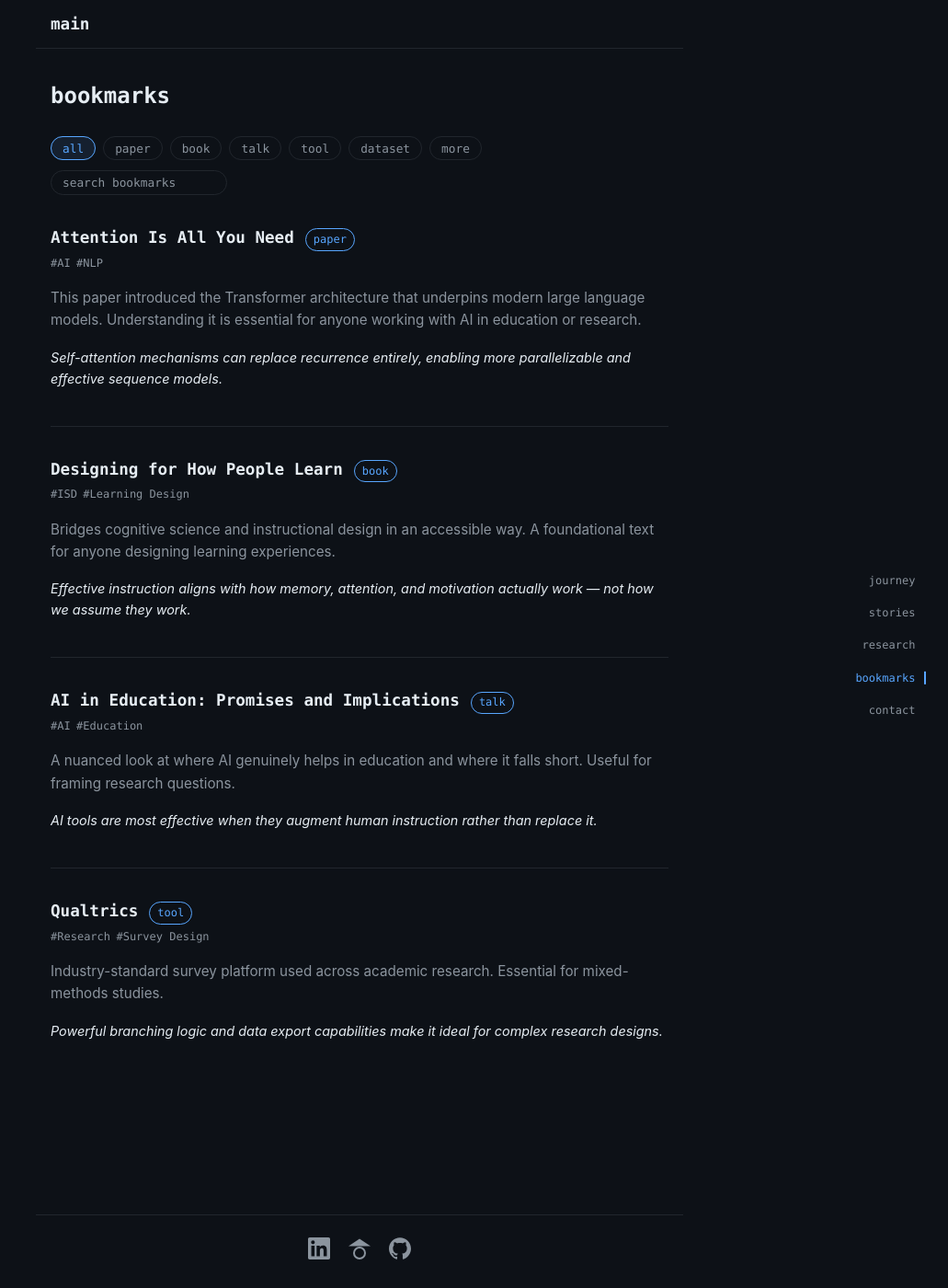
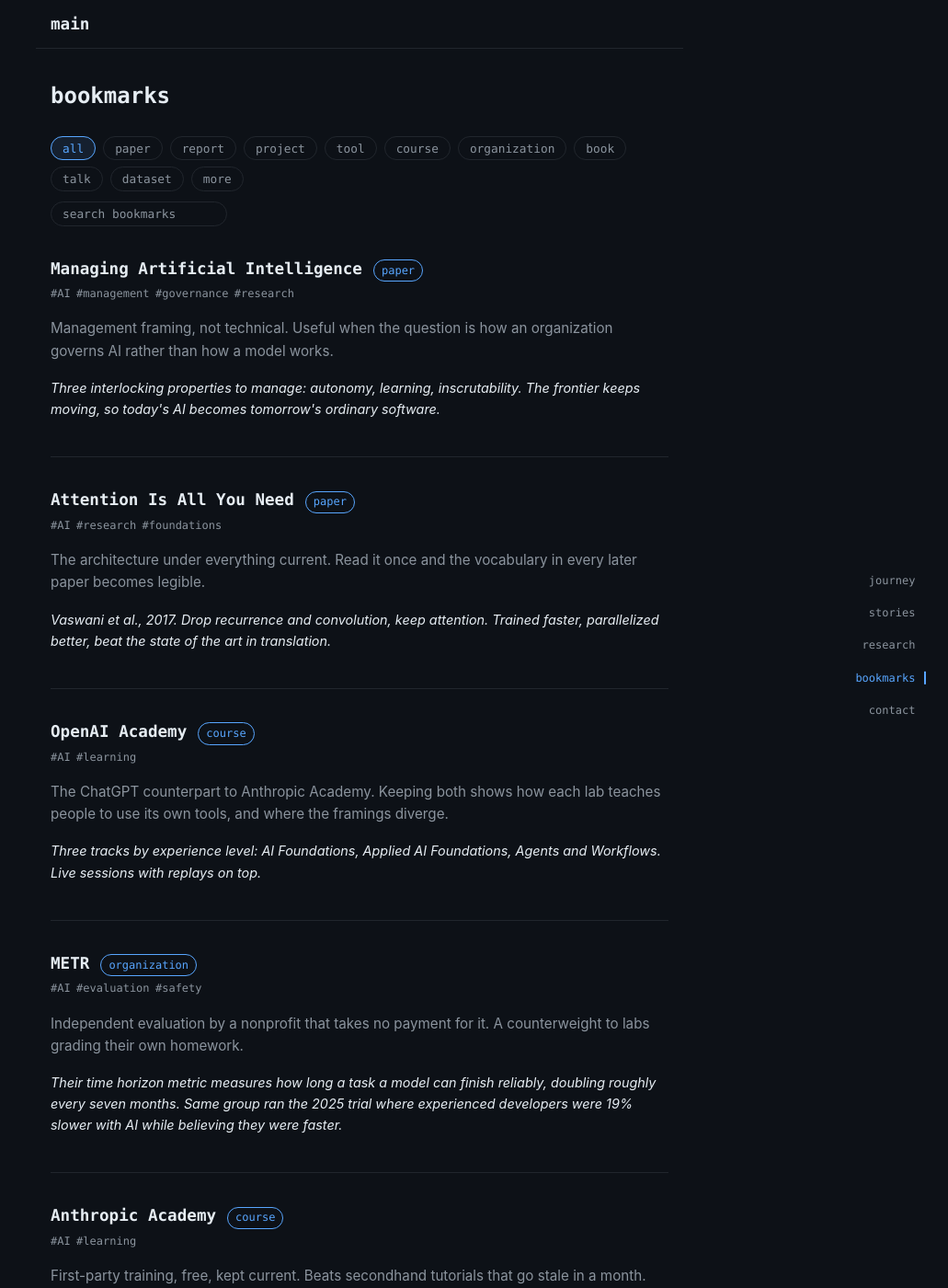
Before and after one commit to souza-cris/cristiane, a Jekyll site: the page built from bookmarks.md, in a window 1280 px wide and 1400 px high. Shown: the whole window at 92% size, without its empty margins (249-1280 px from the left). Built offline with Jekyll 4.4.1, drawn with Linux system fonts in a browser that asks for light colours; some of the changed text lies outside the part shown.

Commit message:
content: replace the bookmarks with the author's list
Eight bookmarks supplied by the author, replacing the four seed entries
from the first build. Two of those were placeholders pointing at
example.com and had been broken for visitors since the site went up; a
third had no source. All three are gone.

The new list needed four types that did not exist — report, project,
course and organization. Adding a type is two edits, because Jekyll
cannot generate a page from a data file without a plugin: the slug goes
in _data/bookmark_types.yml, and a matching page goes in bookmarks/.
Both done, and bookmark_types.yml now says so at the top, since a slug
without its page means the filter pill leads to a 404.

The supplied YAML nested everything under a `bookmarks:` key. The data
file is read as a bare list, so it is written flat here — nested, every
entry would have vanished from the page with no error.

Verified: the checker passes with no problems for the first time this
week, all eight entries appear on /bookmarks/, and they split 2/1/1/1/2/1
across paper, report, project, tool, course and organization. Seven of
the eight links return 200; the MIS Quarterly one returns 403 to a
script, which is normal bot-blocking for an academic publisher and worth
one manual click to confirm.

Co-Authored-By: Claude Opus 5 (1M context) <noreply@anthropic.com>

```diff
--- a/_data/bookmark_types.yml
+++ b/_data/bookmark_types.yml
@@ -1,18 +1,34 @@
-# The filter pills shown on the bookmarks page.
+# The filter pills shown on the bookmarks page, in this order.
 # "slug" must match the `type:` value used in _data/bookmarks.yml.
 # "empty" is the message shown when nothing matches that filter.
+#
+# Adding a type here is only half the job: Jekyll cannot generate a page from a
+# data file without a plugin, so each slug also needs a matching page in
+# bookmarks/ — copy an existing one and change the slug in three places.
 - slug: paper
   label: paper
   empty: "No papers yet."
+- slug: report
+  label: report
+  empty: "No reports yet."
+- slug: project
+  label: project
+  empty: "No projects yet."
+- slug: tool
+  label: tool
+  empty: "No tools yet."
+- slug: course
+  label: course
+  empty: "No courses yet."
+- slug: organization
+  label: organization
+  empty: "No organizations yet."
 - slug: book
   label: book
   empty: "No books yet."
 - slug: talk
   label: talk
   empty: "No talks yet."
-- slug: tool
-  label: tool
-  empty: "No tools yet."
 - slug: dataset
   label: dataset
   empty: "No datasets yet."
--- a/_data/bookmarks.yml
+++ b/_data/bookmarks.yml
@@ -1,42 +1,102 @@
+# Bookmarks. The pages sort on `addedDate`, newest first, so the order here is
+# for readability only.
+#
+# `type` must match a slug in _data/bookmark_types.yml, or the entry silently
+# vanishes from its filter page. Run `ruby tools/check-data.rb` after editing.
+# A paste-ready template with every field explained: tools/templates/bookmark.yml
+
+- title: "Anthropic Economic Index: AI's impact on software development"
+  type: "report"
+  topicTags:
+    - "AI"
+    - "software development"
+    - "economics"
+  whyItMatters: "Measured use, not opinion. 500k real coding conversations, split by whether the human stayed in the loop or handed the task over. It gives you a vocabulary (automation vs augmentation) for deciding how much of your own work to delegate."
+  keyTakeaway: "79% of Claude Code conversations were automation, against 49% on the chat interface. Front-end work dominates, which suggests UI-heavy roles feel the shift first."
+  link: "https://www.anthropic.com/research/impact-software-development"
+  addedDate: "2026-04-28"
+  source: "Anthropic"
+
+- title: "APEX Benchmarks"
+  type: "tool"
+  topicTags:
+    - "AI"
+    - "benchmarks"
+    - "evaluation"
+  whyItMatters: "Most benchmarks test exam questions. APEX tests paid professional work: investment banking, corporate law, consulting, medicine, software engineering, with tasks written and graded by people who do those jobs."
+  keyTakeaway: "On long multi-hour agent tasks the leaders sit near 43%. Impressive on single-turn text, nowhere near reliable on real workflows."
+  link: "https://www.mercor.com/apex/"
+  addedDate: "2026-07-26"
+  source: "Mercor"
+
+- title: "Centaur Evaluations"
+  type: "project"
+  topicTags:
+    - "AI"
+    - "benchmarks"
+    - "evaluation"
+    - "research"
+  whyItMatters: "Names the blind spot in every leaderboard: the model is scored alone, without the person who will actually use it. Measure imitation and you build for replacement by default."
+  keyTakeaway: "The unit of measurement should be the human plus AI team. Report human-only, AI-only, and centaur performance, and treat human minutes and tokens as separate inputs."
+  link: "https://digitaleconomy.stanford.edu/project/ai-centaur-benchmarks/"
+  addedDate: "2026-07-26"
+  source: "Stanford Digital Economy Lab"
+
+- title: "Anthropic Academy"
+  type: "course"
+  topicTags:
+    - "AI"
+    - "learning"
+  whyItMatters: "First-party training, free, kept current. Beats secondhand tutorials that go stale in a month."
+  keyTakeaway: "Courses run on Skilljar with certificates. AI Fluency for working practice, API and MCP and Claude Code tracks for building."
+  link: "https://www.anthropic.com/learn"
+  addedDate: "2026-07-26"
+  source: "Anthropic"
+
+- title: "METR"
+  type: "organization"
+  topicTags:
+    - "AI"
+    - "evaluation"
+    - "safety"
+  whyItMatters: "Independent evaluation by a nonprofit that takes no payment for it. A counterweight to labs grading their own homework."
+  keyTakeaway: "Their time horizon metric measures how long a task a model can finish reliably, doubling roughly every seven months. Same group ran the 2025 trial where experienced developers were 19% slower with AI while believing they were faster."
+  link: "https://metr.org/"
+  addedDate: "2026-07-26"
+  source: "METR"
+
+- title: "OpenAI Academy"
+  type: "course"
+  topicTags:
+    - "AI"
+    - "learning"
+  whyItMatters: "The ChatGPT counterpart to Anthropic Academy. Keeping both shows how each lab teaches people to use its own tools, and where the framings diverge."
+  keyTakeaway: "Three tracks by experience level: AI Foundations, Applied AI Foundations, Agents and Workflows. Live sessions with replays on top."
+  link: "https://academy.openai.com/"
+  addedDate: "2026-07-26"
+  source: "OpenAI"
+
 - title: "Attention Is All You Need"
   type: "paper"
   topicTags:
     - "AI"
-    - "NLP"
-  whyItMatters: "This paper introduced the Transformer architecture that underpins modern large language models. Understanding it is essential for anyone working with AI in education or research."
-  keyTakeaway: "Self-attention mechanisms can replace recurrence entirely, enabling more parallelizable and effective sequence models."
-  link: "https://arxiv.org/abs/1706.03762"
-  addedDate: "2026-07-20"
-  source: "arXiv"
+    - "research"
+    - "foundations"
+  whyItMatters: "The architecture under everything current. Read it once and the vocabulary in every later paper becomes legible."
+  keyTakeaway: "Vaswani et al., 2017. Drop recurrence and convolution, keep attention. Trained faster, parallelized better, beat the state of the art in translation."
+  link: "https://papers.nips.cc/paper_files/paper/2017/hash/3f5ee243547dee91fbd053c1c4a845aa-Abstract.html"
+  addedDate: "2026-07-26"
+  source: "Vaswani et al., NeurIPS 2017"
 
-- title: "Designing for How People Learn"
-  type: "book"
-  topicTags:
-    - "ISD"
-    - "Learning Design"
-  whyItMatters: "Bridges cognitive science and instructional design in an accessible way. A foundational text for anyone designing learning experiences."
-  keyTakeaway: "Effective instruction aligns with how memory, attention, and motivation actually work — not how we assume they work."
-  link: "https://www.example.com/designing-for-learning"
-  addedDate: "2026-07-15"
-  source: "O'Reilly"
-
-- title: "AI in Education: Promises and Implications"
-  type: "talk"
+- title: "Managing Artificial Intelligence"
+  type: "paper"
   topicTags:
     - "AI"
-    - "Education"
-  whyItMatters: "A nuanced look at where AI genuinely helps in education and where it falls short. Useful for framing research questions."
-  keyTakeaway: "AI tools are most effective when they augment human instruction rather than replace it."
-  link: "https://www.example.com/ai-education-talk"
-  addedDate: "2026-07-10"
-
-- title: "Qualtrics"
-  type: "tool"
-  topicTags:
-    - "Research"
-    - "Survey Design"
-  whyItMatters: "Industry-standard survey platform used across academic research. Essential for mixed-methods studies."
-  keyTakeaway: "Powerful branching logic and data export capabilities make it ideal for complex research designs."
-  link: "https://www.qualtrics.com"
-  addedDate: "2026-07-05"
-  source: "Qualtrics"
+    - "management"
+    - "governance"
+    - "research"
+  whyItMatters: "Management framing, not technical. Useful when the question is how an organization governs AI rather than how a model works."
+  keyTakeaway: "Three interlocking properties to manage: autonomy, learning, inscrutability. The frontier keeps moving, so today's AI becomes tomorrow's ordinary software."
+  link: "https://misq.umn.edu/misq/article/45/3/1433/1890/Managing-Artificial-Intelligence1"
+  addedDate: "2026-07-26"
+  source: "Berente, Gu, Recker & Santhanam, MIS Quarterly 45(3), 2021"
```
Also changed, not shown: bookmarks/course.md (added, +14 -0 lines), bookmarks/organization.md (added, +14 -0 lines), bookmarks/project.md (added, +14 -0 lines), bookmarks/report.md (added, +14 -0 lines).
